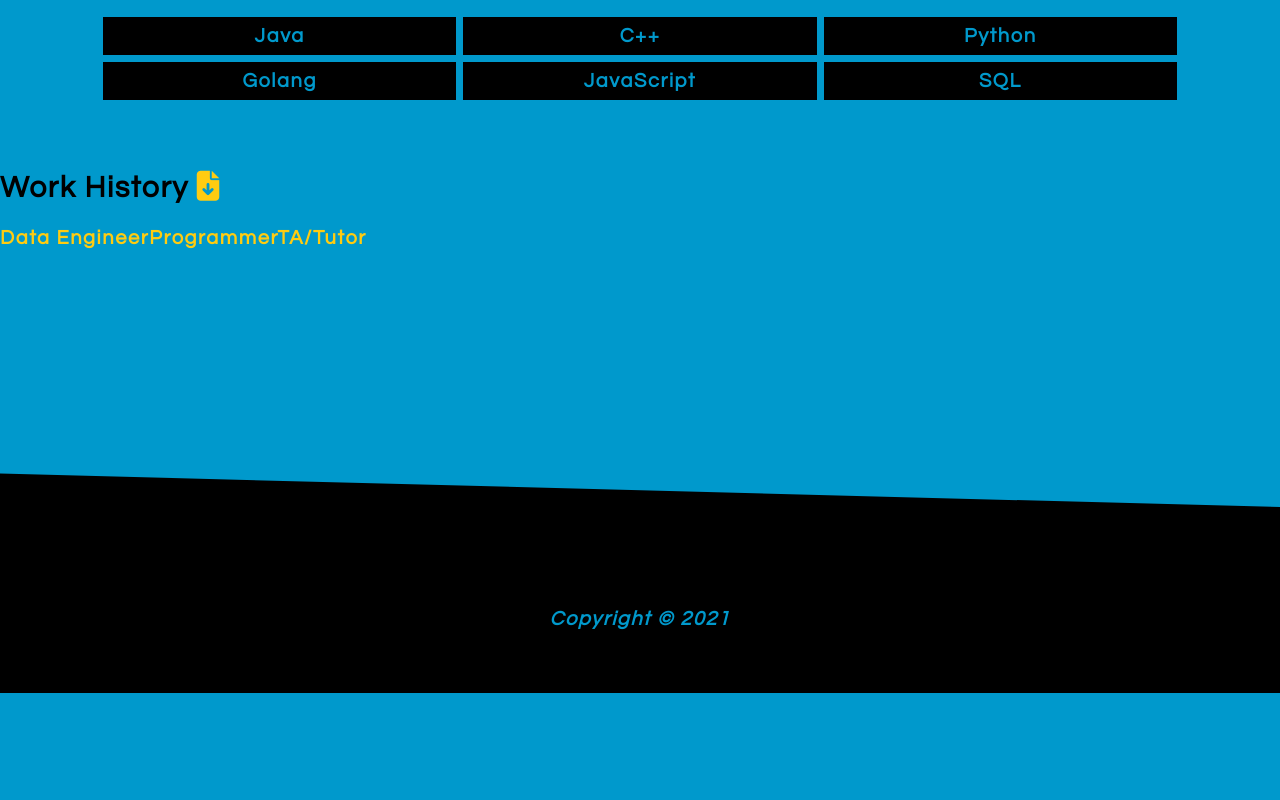
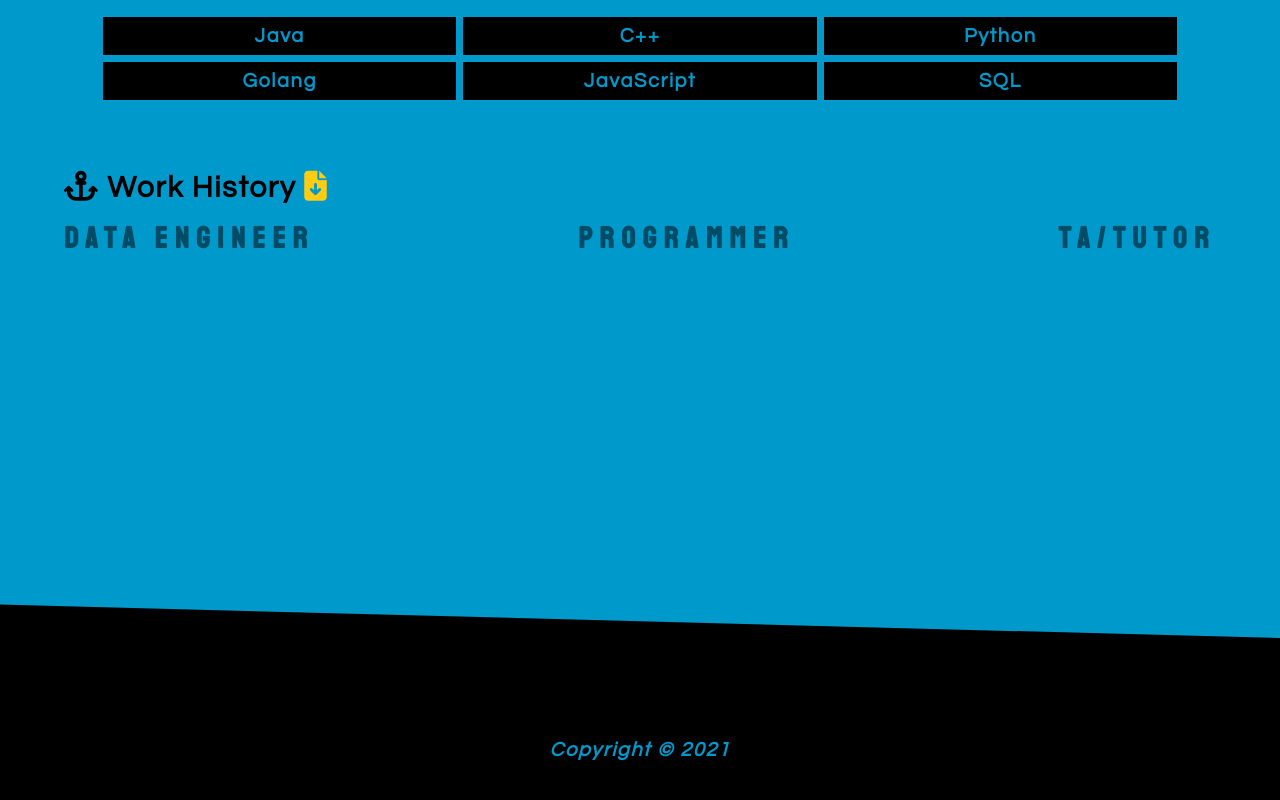
Before and after one commit to themarkfullton/newPort, a React (Create React App) app: page / in a window 1280 px wide. Shown: the part 1301-2101 px from the top of the page. Before the commit the page ends 1994 px from the top, so only its background shows below. Built offline with nearby package versions, Linux system fonts and the light colour scheme.

Commit message:
Added base scss to Work History

```diff
--- a/src/Containers/WorkHistory/index.js
+++ b/src/Containers/WorkHistory/index.js
@@ -7,7 +7,7 @@ function WorkHistory(){
         <div className="workHistoryWrapper">
             <div className="workHistoryContainer">
                 <Router>
-                    <h2>Work History <a href="https://docs.google.com/document/d/1G8vSpxk5fgsGQKU68AD8qn_hNpKli4KAtbjFJwTeyks/edit?usp=sharing" target="_blank"><i class="fas fa-file-download"></i></a></h2>
+                    <h2><i className="fas fa-anchor"></i> Work History <a href="https://docs.google.com/document/d/1G8vSpxk5fgsGQKU68AD8qn_hNpKli4KAtbjFJwTeyks/edit?usp=sharing" target="_blank"><i class="fas fa-file-download"></i></a></h2>
 
                     <div className="workHistoryNavbar">
                         <NavLink to={{
--- a/src/assets/css/style.css
+++ b/src/assets/css/style.css
@@ -328,6 +328,160 @@
   transition: all 1.2s;
 }
 
+.workHistoryWrapper {
+  padding-bottom: 10vh;
+  background: #0099cc;
+}
+.workHistoryWrapper .workHistoryContainer {
+  width: 90%;
+  margin: 5vh auto;
+}
+.workHistoryWrapper .workHistoryContainer h1 {
+  color: #000;
+  font-family: "Staatliches", cursive;
+  letter-spacing: 0.95rem;
+  line-height: 1.5em;
+  border-bottom: 1px solid #fff;
+  padding-bottom: 1vh;
+  margin-bottom: 2vh;
+}
+.workHistoryWrapper .workHistoryContainer h1 {
+  font-size: 30px;
+}
+@media screen and (min-width: 320px) {
+  .workHistoryWrapper .workHistoryContainer h1 {
+    font-size: calc( 30px + 10 * ((100vw - 320px) / 880) );
+  }
+}
+@media screen and (min-width: 1200px) {
+  .workHistoryWrapper .workHistoryContainer h1 {
+    font-size: 40px;
+  }
+}
+.workHistoryWrapper .workHistoryContainer h1 a {
+  opacity: 0.7;
+  color: #000;
+  -webkit-transition: all 1.2s;
+  transition: all 1.2s;
+}
+.workHistoryWrapper .workHistoryContainer h1 a:hover {
+  opacity: 1;
+}
+.workHistoryWrapper .workHistoryContainer .workHistoryNavbar {
+  display: -webkit-box;
+  display: -ms-flexbox;
+  display: flex;
+  width: 100%;
+  -webkit-box-pack: justify;
+      -ms-flex-pack: justify;
+          justify-content: space-between;
+  margin-bottom: 4vw;
+}
+.workHistoryWrapper .workHistoryContainer .workHistoryNavbar .workHistItem {
+  opacity: 0.5;
+  color: #000;
+  font-family: "Staatliches", cursive;
+  letter-spacing: 0.25em;
+  text-decoration: none;
+  -webkit-transition: all 1.2s;
+  transition: all 1.2s;
+}
+.workHistoryWrapper .workHistoryContainer .workHistoryNavbar .workHistItem {
+  font-size: 10px;
+}
+@media screen and (min-width: 320px) {
+  .workHistoryWrapper .workHistoryContainer .workHistoryNavbar .workHistItem {
+    font-size: calc( 10px + 20 * ((100vw - 320px) / 880) );
+  }
+}
+@media screen and (min-width: 1200px) {
+  .workHistoryWrapper .workHistoryContainer .workHistoryNavbar .workHistItem {
+    font-size: 30px;
+  }
+}
+.workHistoryWrapper .workHistoryContainer .workHistoryNavbar .workHistItem:hover {
+  opacity: 1;
+}
+.workHistoryWrapper .workHistoryContainer .workHistoryNavbar .workHistItem:active {
+  opacity: 1;
+}
+
+.wHComponentWrapper {
+  display: -webkit-box;
+  display: -ms-flexbox;
+  display: flex;
+  -ms-flex-wrap: wrap;
+      flex-wrap: wrap;
+  -webkit-box-pack: justify;
+      -ms-flex-pack: justify;
+          justify-content: space-between;
+  width: 100%;
+  margin: 0 auto;
+}
+.wHComponentWrapper .wHImageSide {
+  width: 35%;
+  overflow: hidden;
+}
+.wHComponentWrapper .wHImageSide .wHImageImage {
+  width: 100%;
+}
+.wHComponentWrapper .wHTextSide {
+  width: 61%;
+}
+.wHComponentWrapper .wHTextSide .wHTitle {
+  font-family: "Staatliches", cursive;
+  border-bottom: 2px #000 solid;
+  margin-bottom: 0.5em;
+}
+.wHComponentWrapper .wHTextSide .wHTitle {
+  font-size: 22px;
+}
+@media screen and (min-width: 320px) {
+  .wHComponentWrapper .wHTextSide .wHTitle {
+    font-size: calc( 22px + 13 * ((100vw - 320px) / 880) );
+  }
+}
+@media screen and (min-width: 1200px) {
+  .wHComponentWrapper .wHTextSide .wHTitle {
+    font-size: 35px;
+  }
+}
+.wHComponentWrapper .wHTextSide .wHBullets {
+  margin-top: 3vw;
+}
+.wHComponentWrapper .wHTextSide .wHBullets ul {
+  margin: 0 auto;
+  display: -webkit-box;
+  display: -ms-flexbox;
+  display: flex;
+  -ms-flex-wrap: wrap;
+      flex-wrap: wrap;
+  width: 97%;
+}
+.wHComponentWrapper .wHTextSide .wHBullets ul li {
+  display: inline;
+  padding: 0.5vw;
+  margin: 0.25em;
+  background: #000;
+  color: #0099cc;
+  border-radius: 10px;
+  text-align: center;
+  font-weight: bolder;
+}
+.wHComponentWrapper .wHTextSide .wHBullets ul li {
+  font-size: 10px;
+}
+@media screen and (min-width: 320px) {
+  .wHComponentWrapper .wHTextSide .wHBullets ul li {
+    font-size: calc( 10px + 10 * ((100vw - 320px) / 880) );
+  }
+}
+@media screen and (min-width: 1200px) {
+  .wHComponentWrapper .wHTextSide .wHBullets ul li {
+    font-size: 20px;
+  }
+}
+
 .footerWrapper {
   position: relative;
   width: 100%;
--- /dev/null
+++ b/src/assets/scss/_work.scss
@@ -0,0 +1,55 @@
+.workHistoryWrapper {
+    padding-bottom: 10vh;
+    background: $tertiary-colour;
+
+    .workHistoryContainer {
+      width: 90%;
+      margin: 5vh auto;
+
+      h1 {
+        color: $text-colour;
+        font-family: $header-font-fam;
+        letter-spacing: 0.95rem;
+        line-height: 1.5em;
+        border-bottom: 1px solid $primary-colour;
+        padding-bottom: 1vh;
+        margin-bottom: 2vh;
+        @include fluid-type(320px, 1200px, 30px, 40px);
+
+        a {
+          opacity: 0.7;
+          color: $text-colour;
+          @include transition-time;
+
+          &:hover {
+            opacity: 1;
+          }
+        }
+      }
+
+      .workHistoryNavbar {
+        display: flex;
+        width: 100%;
+        justify-content: space-between;
+        margin-bottom: 4vw;
+
+        .workHistItem {
+          opacity: 0.5;
+          color: $text-colour;
+          font-family: $header-font-fam;
+          letter-spacing: 0.25em;
+          text-decoration: none;
+          @include fluid-type(320px, 1200px, 10px, 30px);
+          @include transition-time;
+
+          &:hover {
+            opacity: 1;
+          }
+
+          &:active {
+            opacity: 1;
+          }
+        }
+      }
+    }
+  }
--- a/src/assets/scss/style.scss
+++ b/src/assets/scss/style.scss
@@ -1,4 +1,4 @@
-@import "variables", "navbar", "intro", "about", "footer";
+@import "variables", "navbar", "intro", "about", "work", "workComp", "footer";
 
 body {
     background-color: $tertiary-colour;
```
Also changed, not shown: src/assets/scss/_workComp.scss (added, +49 -0 lines), 1 other file (tests, documents, lock files or other folders).
